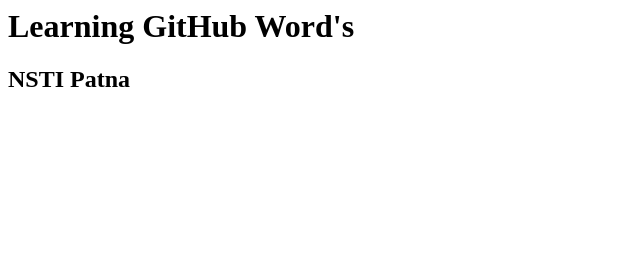
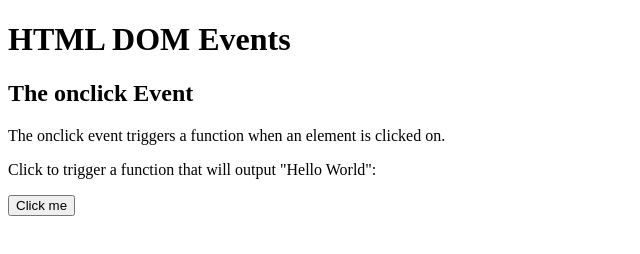
Before and after one commit to chaurasiasakshi/GitHub, a plain HTML site: page index.html in a window 1280 px wide. Shown: the whole page, without its empty margins (0-640 px from the left). Drawn offline with Linux system fonts and the light colour scheme.

Commit message:
Update index.html

```diff
--- a/index.html
+++ b/index.html
@@ -1,8 +1,21 @@
+<!DOCTYPE html>
 <html>
-  <title>Pull</title>
-  <head></head>
-  <body>
-    <h1 style={'color':'red'}>Learning GitHub Word's</h1>
-    <h2 style = 'color':'red'> NSTI  Patna </h2>
-  </body>
+<body>
+<h1>HTML DOM Events</h1>
+<h2>The onclick Event</h2>
+
+<p>The onclick event triggers a function when an element is clicked on.</p>
+<p>Click to trigger a function that will output "Hello World":</p>
+
+<button onclick="myFunction()">Click me</button>
+
+<p id="demo"></p>
+
+<script>
+function myFunction() {
+  document.getElementById("demo").innerHTML = "Hello World";
+}
+</script>
+
+</body>
 </html>
```
